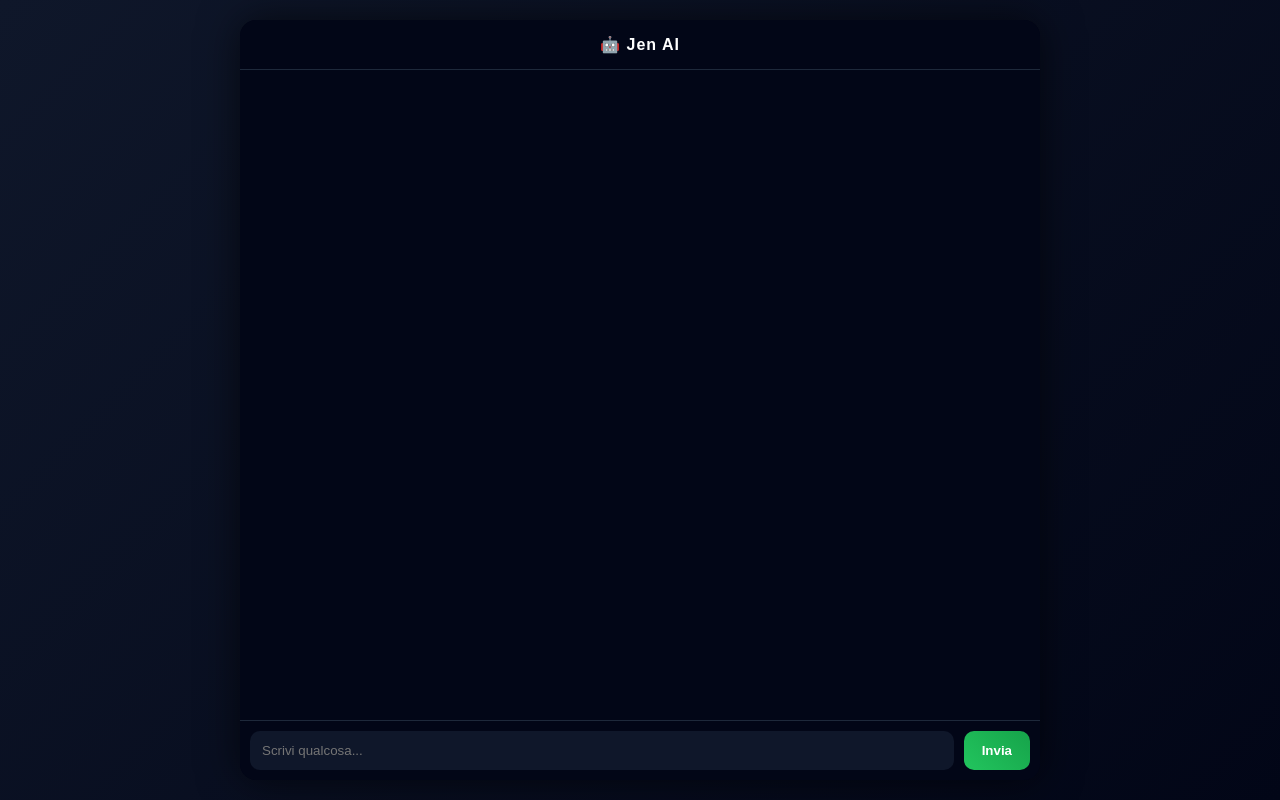
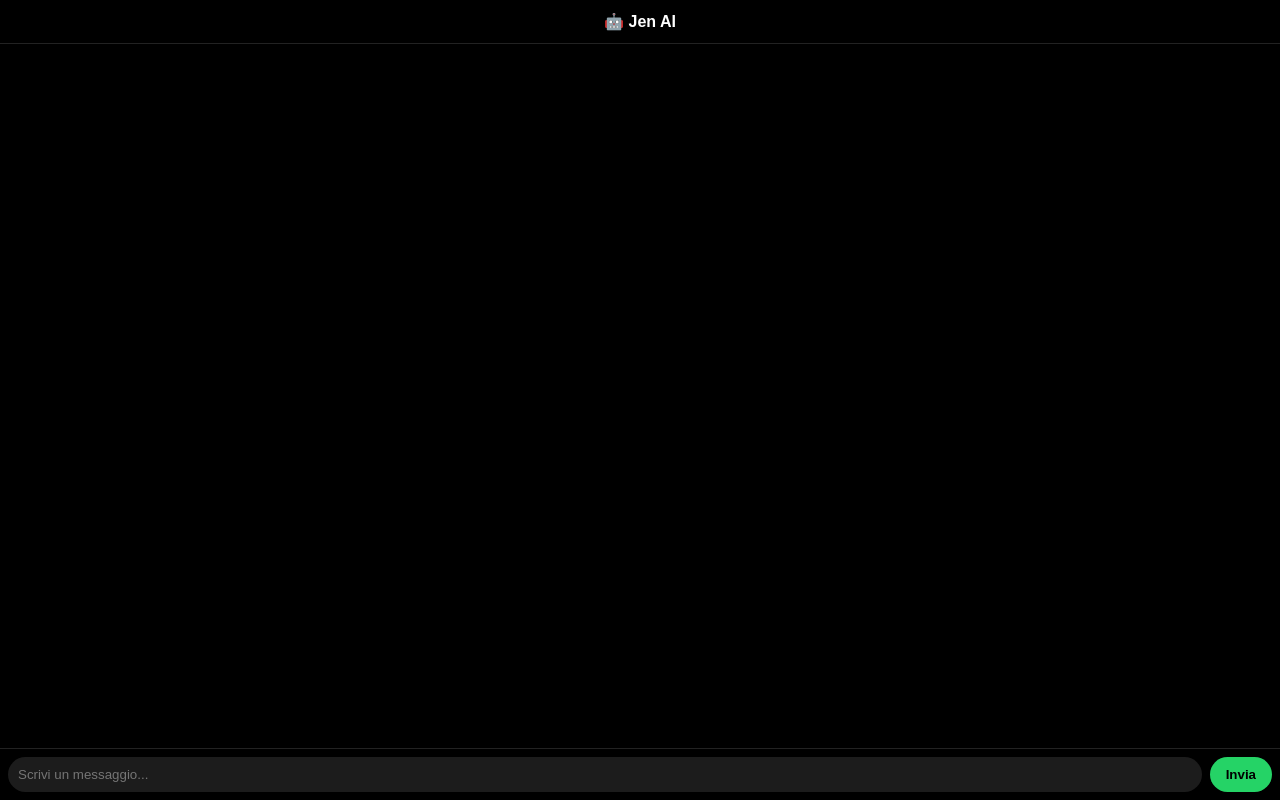
Before and after one commit to davidegentilini01-lgtm/ai-chatbot, a website: page index.html in a window 1280 px wide. Drawn offline with Linux system fonts and the light colour scheme.

Commit message:
Update index.html

```diff
--- a/index.html
+++ b/index.html
@@ -2,127 +2,94 @@
 <html lang="it">
 <head>
 <meta charset="UTF-8">
+<meta name="viewport" content="width=device-width, initial-scale=1.0">
 <title>Jen AI</title>
 
 <style>
-* {
-  box-sizing: border-box;
-}
-
 body {
   margin: 0;
-  background: linear-gradient(135deg, #0f172a, #020617);
+  background: #000;
   font-family: Arial, sans-serif;
   color: white;
   display: flex;
-  justify-content: center;
-  align-items: center;
+  flex-direction: column;
   height: 100vh;
-}
-
-/* CONTAINER */
-#app {
-  width: 100%;
-  max-width: 800px;
-  height: 95vh;
-  display: flex;
-  flex-direction: column;
-  background: #020617;
-  border-radius: 16px;
-  overflow: hidden;
-  box-shadow: 0 0 40px rgba(0,0,0,0.6);
 }
 
 /* HEADER */
 #header {
-  padding: 15px;
-  background: #020617;
-  border-bottom: 1px solid #1e293b;
+  padding: 12px;
   text-align: center;
   font-weight: bold;
-  letter-spacing: 1px;
+  border-bottom: 1px solid #222;
 }
 
 /* CHAT */
 #chat {
   flex: 1;
-  padding: 20px;
   overflow-y: auto;
+  padding: 10px;
   display: flex;
   flex-direction: column;
-  gap: 12px;
+  gap: 8px;
 }
 
 /* MESSAGGI */
 .message {
-  padding: 12px 16px;
+  max-width: 80%;
+  padding: 10px 14px;
   border-radius: 12px;
-  max-width: 70%;
-  animation: fadeIn 0.3s ease;
+  font-size: 14px;
+  line-height: 1.4;
+  word-wrap: break-word;
 }
 
 .user {
-  background: #2563eb;
+  background: #25d366;
+  color: black;
   align-self: flex-end;
 }
 
 .bot {
-  background: #1e293b;
+  background: #1c1c1c;
+  color: white;
   align-self: flex-start;
 }
 
 /* INPUT */
 #inputBox {
   display: flex;
-  padding: 10px;
-  background: #020617;
-  border-top: 1px solid #1e293b;
+  padding: 8px;
+  background: #000;
+  border-top: 1px solid #222;
 }
 
 input {
   flex: 1;
-  padding: 12px;
+  padding: 10px;
+  border-radius: 20px;
   border: none;
-  border-radius: 10px;
-  background: #0f172a;
+  outline: none;
+  background: #1c1c1c;
   color: white;
-  outline: none;
 }
 
 button {
-  margin-left: 10px;
-  padding: 12px 18px;
-  background: linear-gradient(45deg, #22c55e, #16a34a);
+  margin-left: 8px;
+  padding: 10px 16px;
+  border-radius: 20px;
   border: none;
-  border-radius: 10px;
-  color: white;
-  cursor: pointer;
+  background: #25d366;
+  color: black;
   font-weight: bold;
 }
 
-button:hover {
-  opacity: 0.9;
+/* SCROLL */
+#chat::-webkit-scrollbar {
+  width: 4px;
 }
-
-/* ANIMAZIONE */
-@keyframes fadeIn {
-  from {
-    opacity: 0;
-    transform: translateY(5px);
-  }
-  to {
-    opacity: 1;
-    transform: translateY(0);
-  }
-}
-
-/* SCROLLBAR */
-#chat::-webkit-scrollbar {
-  width: 6px;
-}
-
 #chat::-webkit-scrollbar-thumb {
-  background: #1e293b;
+  background: #333;
   border-radius: 10px;
 }
 </style>
@@ -130,17 +97,13 @@ button:hover {
 
 <body>
 
-<div id="app">
+<div id="header">🤖 Jen AI</div>
 
-  <div id="header">🤖 Jen AI</div>
+<div id="chat"></div>
 
-  <div id="chat"></div>
-
-  <div id="inputBox">
-    <input id="input" placeholder="Scrivi qualcosa..." />
-    <button onclick="send()">Invia</button>
-  </div>
-
+<div id="inputBox">
+  <input id="input" placeholder="Scrivi un messaggio..." />
+  <button onclick="send()">Invia</button>
 </div>
 
 <script>
@@ -164,7 +127,7 @@ async function send() {
 
   const loading = document.createElement("div");
   loading.className = "message bot";
-  loading.innerText = "Sto pensando...";
+  loading.innerText = "Sta scrivendo...";
   chat.appendChild(loading);
 
   try {
```
